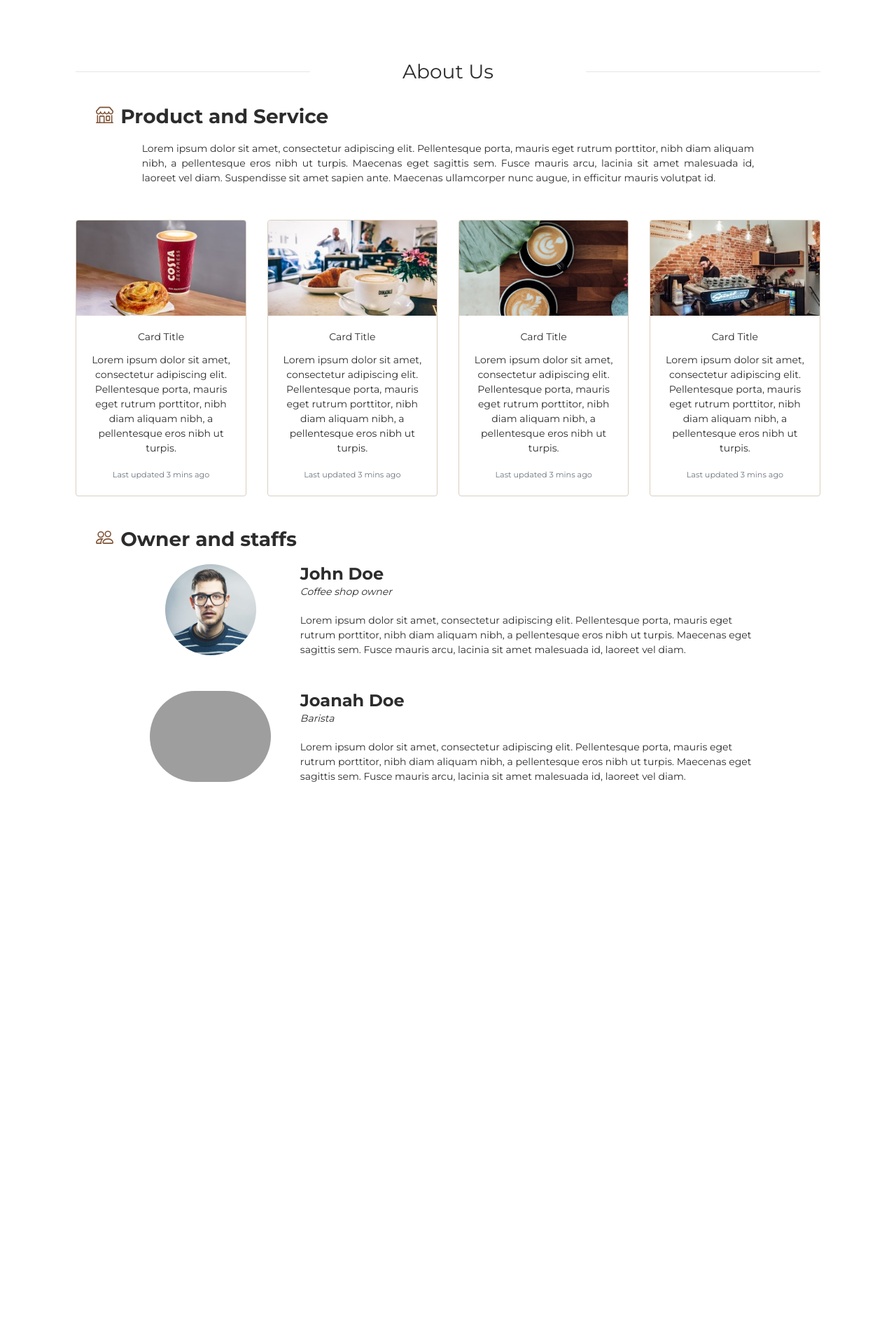
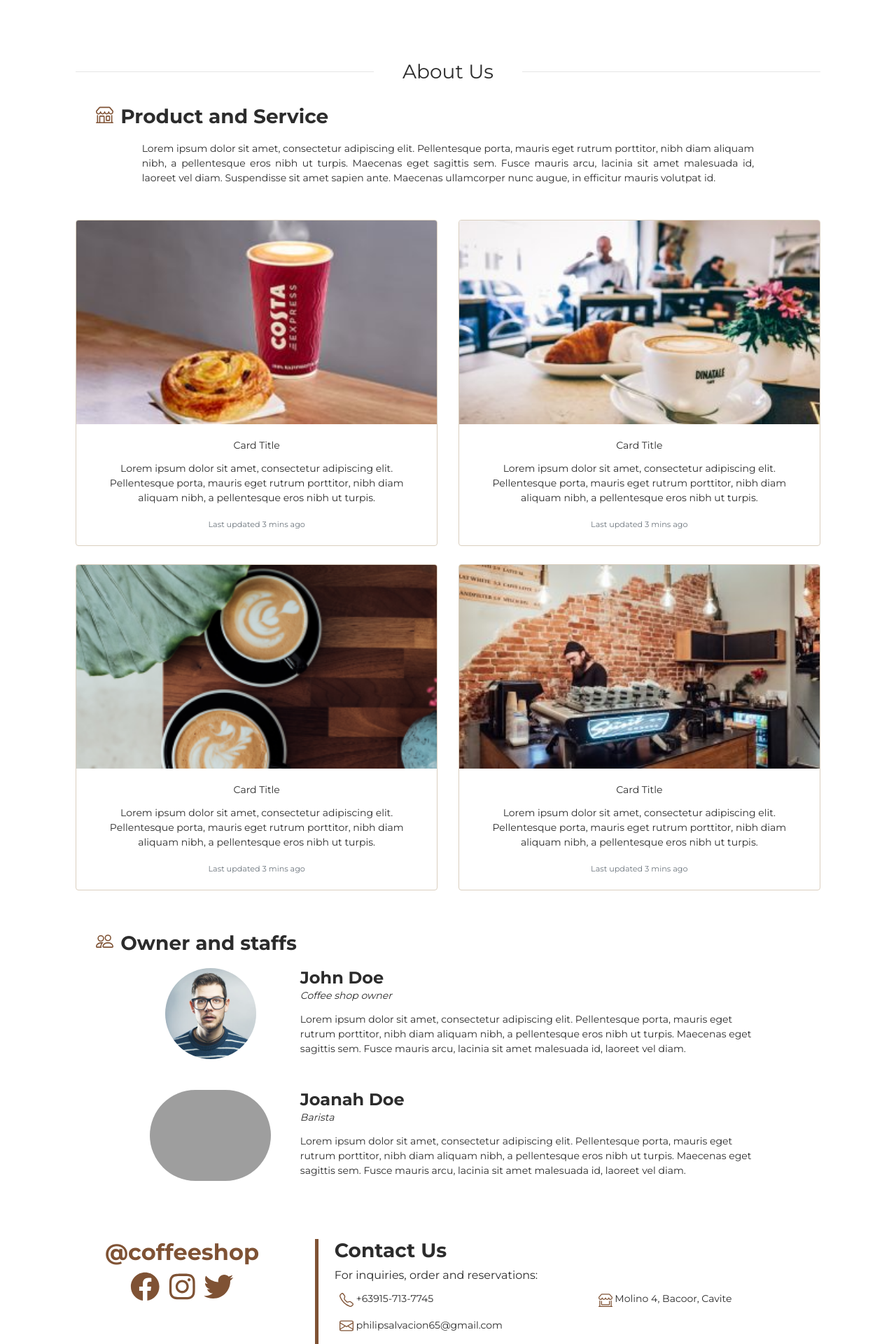
Before and after one commit to philipsalvacion/company-website, a React (Create React App) app: page / in a window 1280 px wide. Shown: the part 808-2728 px from the top of the page at 70% size. Before the commit the page ends 2015 px from the top, so only its background shows below. Built offline with nearby package versions, Linux system fonts and the light colour scheme; grey boxes are pictures that could not be loaded.

Commit message:
contact added

```diff
--- a/package.json
+++ b/package.json
@@ -3,6 +3,11 @@
   "version": "0.1.0",
   "private": true,
   "dependencies": {
+    "@fortawesome/fontawesome-svg-core": "^1.2.30",
+    "@fortawesome/free-brands-svg-icons": "^5.14.0",
+    "@fortawesome/free-regular-svg-icons": "^5.14.0",
+    "@fortawesome/free-solid-svg-icons": "^5.14.0",
+    "@fortawesome/react-fontawesome": "^0.1.11",
     "@testing-library/jest-dom": "^4.2.4",
     "@testing-library/react": "^9.3.2",
     "@testing-library/user-event": "^7.1.2",
--- a/src/App.js
+++ b/src/App.js
@@ -3,7 +3,7 @@ import Home from './Pages/Home/Home.js';
 
 class app extends React.Component {
 	componentDidMount(){
-		alert("This is still under development");
+
 	}
 	render(){
 		return(
--- a/src/Components/About/About.js
+++ b/src/Components/About/About.js
@@ -35,13 +35,13 @@ class About extends React.Component {
 				<Container style={paddingSM}>
 					<Row xs="12" className="center-text">
 
-						<Col sm="4" xs="3">
+						<Col sm="5" xs="12">
 							<hr />
 						</Col>
-						<Col sm="4" xs="6">
+						<Col sm="2" xs="12">
 							<h3>About Us</h3>
 						</Col>
-						<Col sm="4" xs="3">
+						<Col sm="5" xs="12">
 							<hr />
 						</Col>
 					</Row>
@@ -62,7 +62,7 @@ class About extends React.Component {
 					{/* Cards */}
 					<Row xs="4" className="center-text margin-bottom">
 						{/* Card 1 */}
-						<Col sm="3" xs="12">
+						<Col sm="3" xs="12" md="6">
 							<Card style={borderColor} className="card-margin-bottom">
 				        <CardImg top width="100%" src={image1} alt="Card image cap" />
 				        <CardBody>
@@ -76,7 +76,7 @@ class About extends React.Component {
 				        </CardBody>
 				      </Card>
 						</Col>
-						<Col sm="3" xs="12">
+						<Col sm="3" xs="12" md="6">
 							{/* Card 2 */}
 							<Card style={borderColor} className="card-margin-bottom">
 				        <CardImg top width="100%" src={image2} alt="Card image cap" />
@@ -91,7 +91,7 @@ class About extends React.Component {
 				        </CardBody>
 				      </Card>
 						</Col>
-						<Col sm="3" xs="12">
+						<Col sm="3" xs="12" md="6">
 							{/* Card 3 */}
 							<Card style={borderColor} className="card-margin-bottom">
 				        <CardImg top width="100%" src={image3} alt="Card image cap" />
@@ -106,7 +106,7 @@ class About extends React.Component {
 				        </CardBody>
 				      </Card>
 						</Col>
-						<Col sm="3" xs="12">
+						<Col sm="3" xs="12" md="6">
 							{/* Card 4 */}
 							<Card style={borderColor} className="card-margin-bottom">
 				        <CardImg top width="100%" src={image4} alt="Card image cap" />
@@ -138,7 +138,7 @@ class About extends React.Component {
 								<Col sm="9" xs="12" className="owner">
 									<h4 className="montserrat-bold" style={{marginBottom: "0%"}}>John Doe</h4>
 									<i>Coffee shop owner</i>
-									<p style={{marginTop: "3%"}}>
+									<p style={{marginTop: "2%"}}>
 										Lorem ipsum dolor sit amet, consectetur adipiscing elit. Pellentesque porta, mauris eget rutrum porttitor, nibh diam aliquam nibh, a pellentesque eros nibh ut turpis. Maecenas eget sagittis sem. Fusce mauris arcu, lacinia sit amet malesuada id, laoreet vel diam.
 									</p>
 								</Col>
@@ -153,8 +153,8 @@ class About extends React.Component {
 								</Col>
 								<Col sm="9" xs="12" className="owner">
 									<h4 className="montserrat-bold" style={{marginBottom: "0%"}}>Joanah Doe</h4>
-								<i>Barista</i>
-									<p style={{marginTop: "3%"}}>
+									<i>Barista</i>
+									<p style={{marginTop: "2%"}}>
 										Lorem ipsum dolor sit amet, consectetur adipiscing elit. Pellentesque porta, mauris eget rutrum porttitor, nibh diam aliquam nibh, a pellentesque eros nibh ut turpis. Maecenas eget sagittis sem. Fusce mauris arcu, lacinia sit amet malesuada id, laoreet vel diam.
 									</p>
 								</Col>
--- /dev/null
+++ b/src/Components/Contact/Contact.css
@@ -0,0 +1,64 @@
+.justify-text {
+	display: flex;
+  align-items: baseline;
+	text-align: justify;
+}
+@media only screen and (max-width: 600px) {
+  .justify-text {
+		display: inline-block;
+    text-align: center;
+  }
+}
+.montserrat-light {
+	font-family: 'Montserrat';
+	font-weight: 200;
+}
+.montserrat-regular {
+	font-family: 'Montserrat';
+	font-weight: 400;
+}
+.montserrat-bold {
+	font-family: 'Montserrat';
+	font-weight: 700;
+}
+.social-links {
+	display: block;
+  align-items: baseline;
+	text-align: center;
+	margin-bottom: 4%;
+}
+.contact {
+	margin-top: 2%;
+	display: flex;
+	text-align: left;
+}
+@media only screen and (max-width: 600px) {
+  .contact {
+		text-align: left;
+		padding-left: 25%;
+  }
+}
+.padding-left {
+	padding-left: 3%;
+}
+.border-vertical {
+	padding: 0% 2% 0%;
+	border-left: 5px solid #7F5234;
+}
+@media only screen and (max-width: 600px) {
+  .border-vertical {
+		padding: 0% 2% 0%;
+		border: none;
+		margin-top: 5%;
+  }
+}
+.center-header {
+	display: block;
+	text-align: left;
+}
+@media only screen and (max-width: 600px) {
+  .center-header {
+		display: block;
+		text-align: center;
+  }
+}
--- a/src/Components/Contact/Contact.js
+++ b/src/Components/Contact/Contact.js
@@ -0,0 +1,51 @@
+import React from 'react';
+
+// Bootstrap components
+import { Col, Row, Container } from 'reactstrap';
+
+// fontawesome icons
+import { FontAwesomeIcon } from '@fortawesome/react-fontawesome';
+import { faFacebook, faInstagram, faTwitter } from '@fortawesome/free-brands-svg-icons';
+import { faHome } from "@fortawesome/free-solid-svg-icons";
+
+// React Icons
+import { Telephone, Envelope, ShopWindow } from 'react-bootstrap-icons'
+
+// Custom CSS
+import '../../Assets/CSS/colorPalette.css';
+import './Contact.css';
+
+class Contact extends React.Component {
+	render() {
+		return(
+			<Container>
+				<Row xs="12">
+					<Col sm="4" xs="12" className="milk-chocolate social-links">
+						<h2 className="montserrat-bold">@coffeeshop</h2>
+						<div>
+							<FontAwesomeIcon icon={faFacebook} size="3x" fixedWidth />
+							<FontAwesomeIcon icon={faInstagram} size="3x" fixedWidth />
+							<FontAwesomeIcon icon={faTwitter} size="3x" fixedWidth />
+						</div>
+					</Col>
+					<Col sm="8" xs="12" className="border-vertical center-header">
+						<h3 className="montserrat-bold">Contact Us</h3>
+						<h6>For inquiries, order and reservations:</h6>
+						<Row xs="12" className="contact">
+							<Col sm="6" xs="12" className="padding-left">
+								<p><Telephone className="milk-chocolate" size={20} /> +63915-713-7745</p>
+								<p><Envelope className="milk-chocolate" size={20} /> philipsalvacion65@gmail.com</p>
+							</Col>
+							<Col sm="6" xs="12" className="padding-left">
+								<p><ShopWindow className="milk-chocolate" size={20} /> Molino 4, Bacoor, Cavite</p>
+							</Col>
+						</Row>
+					</Col>
+				</Row>
+			</Container>
+
+		);
+	}
+}
+
+export default Contact;
--- a/src/Pages/Home/Home.js
+++ b/src/Pages/Home/Home.js
@@ -2,6 +2,7 @@ import React from 'react';
 import MainNavbar from '../../Components/Navbar/Navbar.js';
 import Header from '../../Components/Header/Header.js';
 import About from '../../Components/About/About.js';
+import Contact from '../../Components/Contact/Contact.js';
 
 class Home extends React.Component {
 	render(){
@@ -10,6 +11,7 @@ class Home extends React.Component {
 				<MainNavbar />
 				<Header />
 				<About />
+				<Contact />
 			</div>
 		);
 	}
```
Also changed, not shown: 1 other file (tests, documents, lock files or other folders).
